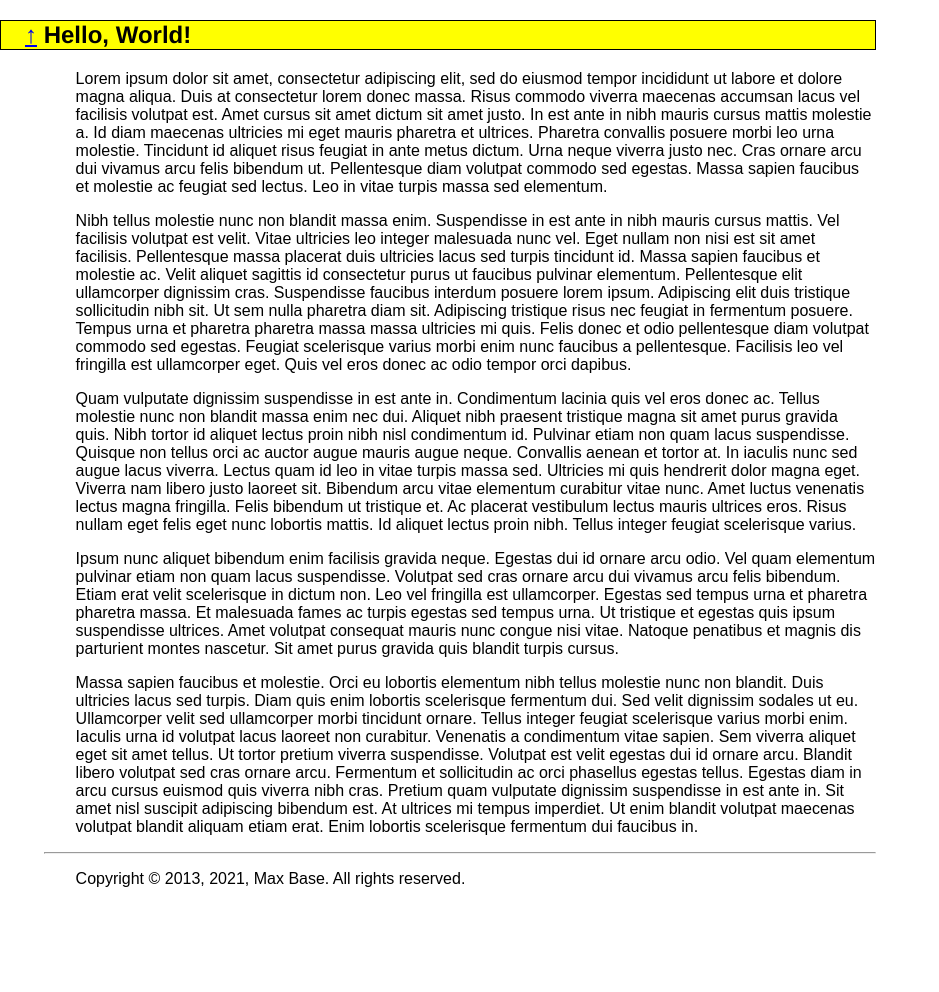
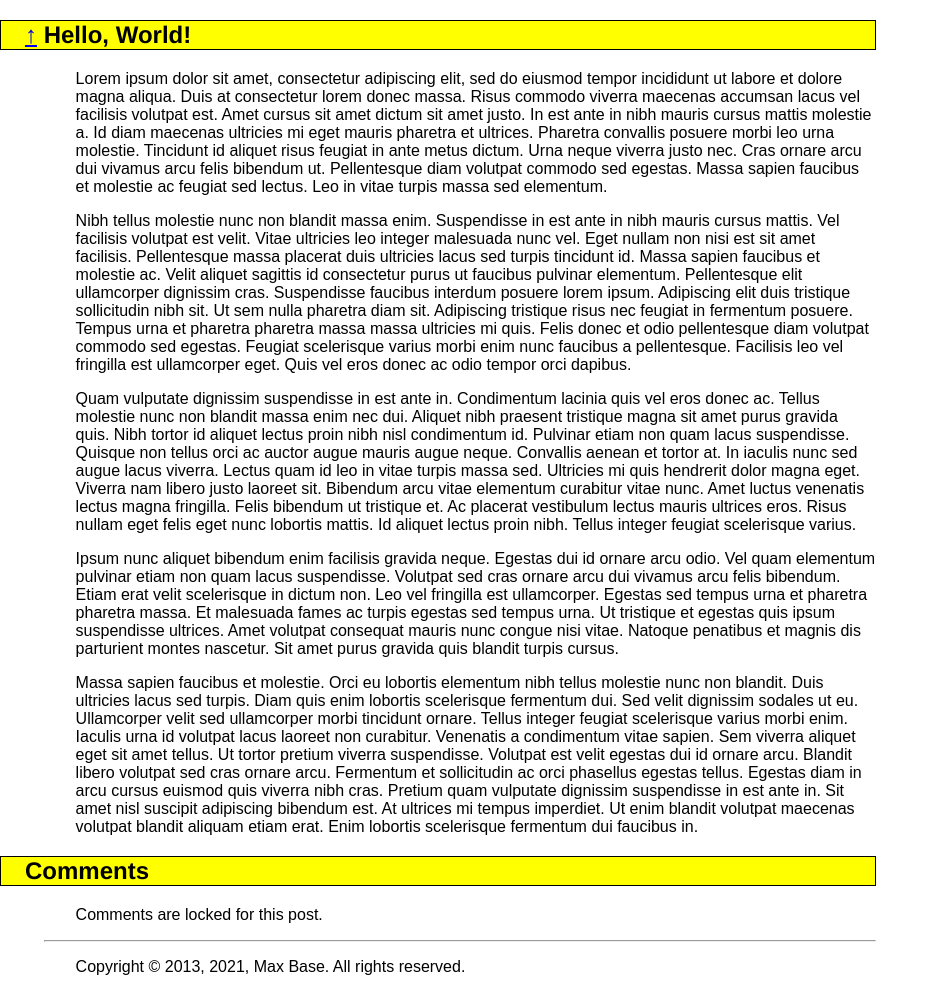
Before and after one commit to dev-blueMagician/NextCommunity.github.io, a Jekyll site: the page built from _posts/2020-10-01-hello.md, in a window 1280 px wide. Shown: the whole page, without its empty margins (0-939 px from the left). Built offline with Jekyll 4.4.1, drawn with Linux system fonts in a browser that asks for light colours; some web fonts are replaced; before the commit the page ends 904 px from its top, so only the background shows below that.

Commit message:
Improve / remove extra font

```diff
--- a/_includes/comments.html
+++ b/_includes/comments.html
@@ -44,8 +44,6 @@ request.send();
 </script>
 
 <div class="github-comments">
-	<h2>Comments</h2>
-
 	<ul id="gh-comments-list"></ul>
 
 	<p id="no-comments-found" style="display:none;">
--- a/_layouts/default.html
+++ b/_layouts/default.html
@@ -22,7 +22,7 @@
       <link rel="alternate" type="application/rss+xml" title="{{ site.title | escape }}" href="{{ "/feed.xml" | relative_url }}">
     {% endif %}
     <link rel="shortcut icon" href="{{ site.url }}/favicon.ico">
-    <link type="text/css" rel="stylesheet" href="https://cdn.jsdelivr.net/gh/rastikerdar/vazir-font@v27.0.2/dist/font-face.css">
+    <!-- <link type="text/css" rel="stylesheet" href="https://cdn.jsdelivr.net/gh/rastikerdar/vazir-font@v27.0.2/dist/font-face.css"> -->
     <link type="text/css" rel="stylesheet" href="{{ site.url }}/asset/style.css" />
 </head>
 <body>
--- a/_layouts/post.html
+++ b/_layouts/post.html
@@ -53,5 +53,11 @@ layout: default
 </div>
 
 {% if page.comments_id %}
+	<h2>Comments</h2>
+
 	{% include comments.html %}
 {% endif %}
+
+	<h2>Comments</h2>
+
+	<p>Comments are locked for this post.</p>
```
Also changed, not shown: _posts/2020-10-01-hello.md (+1 -1 lines), 8 other files.
